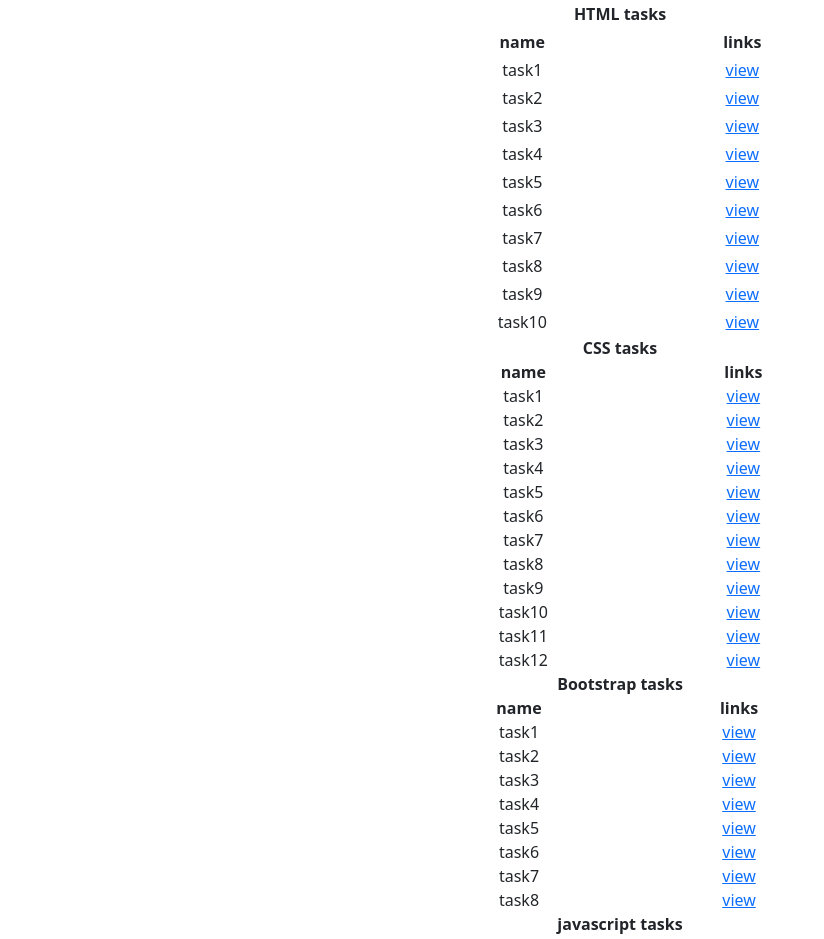
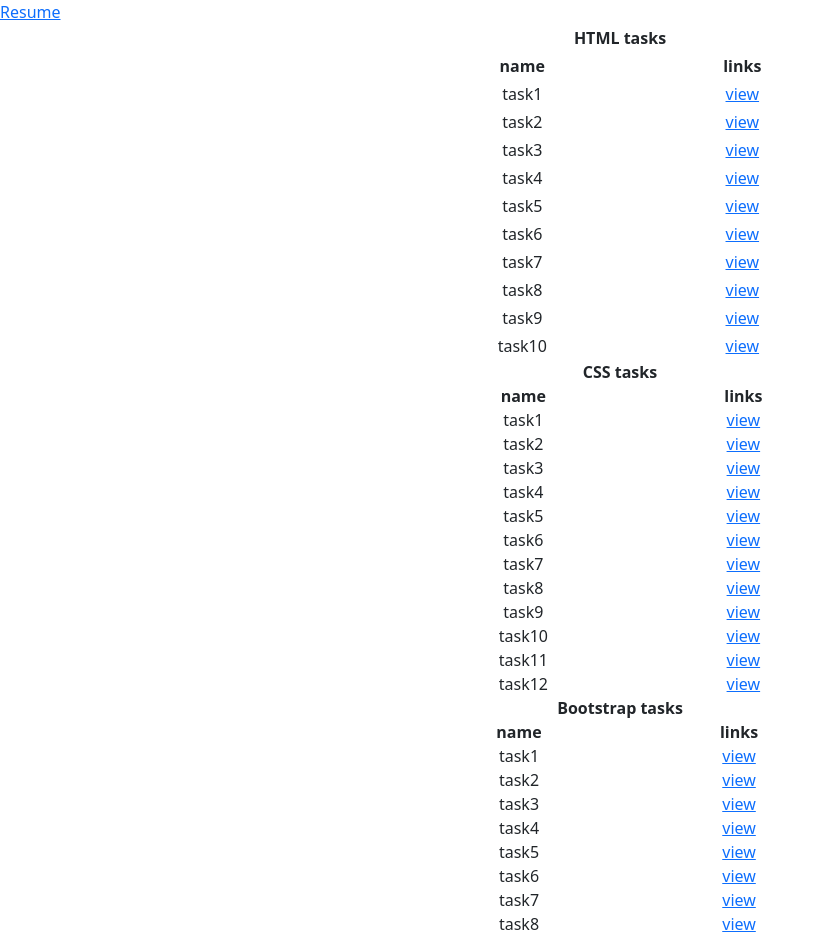
Before and after one commit to kvggokulnath/kvggokulnath.github.io, a plain HTML site: page index.html in a window 1280 px wide. Shown: the top 939 px of the page, without its empty margins (0-824 px from the left). Drawn offline with nearby package versions, Linux system fonts and the light colour scheme.

Commit message:
Update index.html

```diff
--- a/index.html
+++ b/index.html
@@ -6,6 +6,7 @@ a:hover{color:green;border-style:solid}
 a:active{color:red}</style>
 </head>
 <body>
+<a href="https://drive.google.com/file/d/1j-1tcf8vNkDGttjrVsZG-7gQxRfbe0h5/view?usp=sharing">Resume</a><br>
 
 <div class="text-center" style="margin-left:400px">
 <table cellpadding="3" class="w-50 text-center">
```
